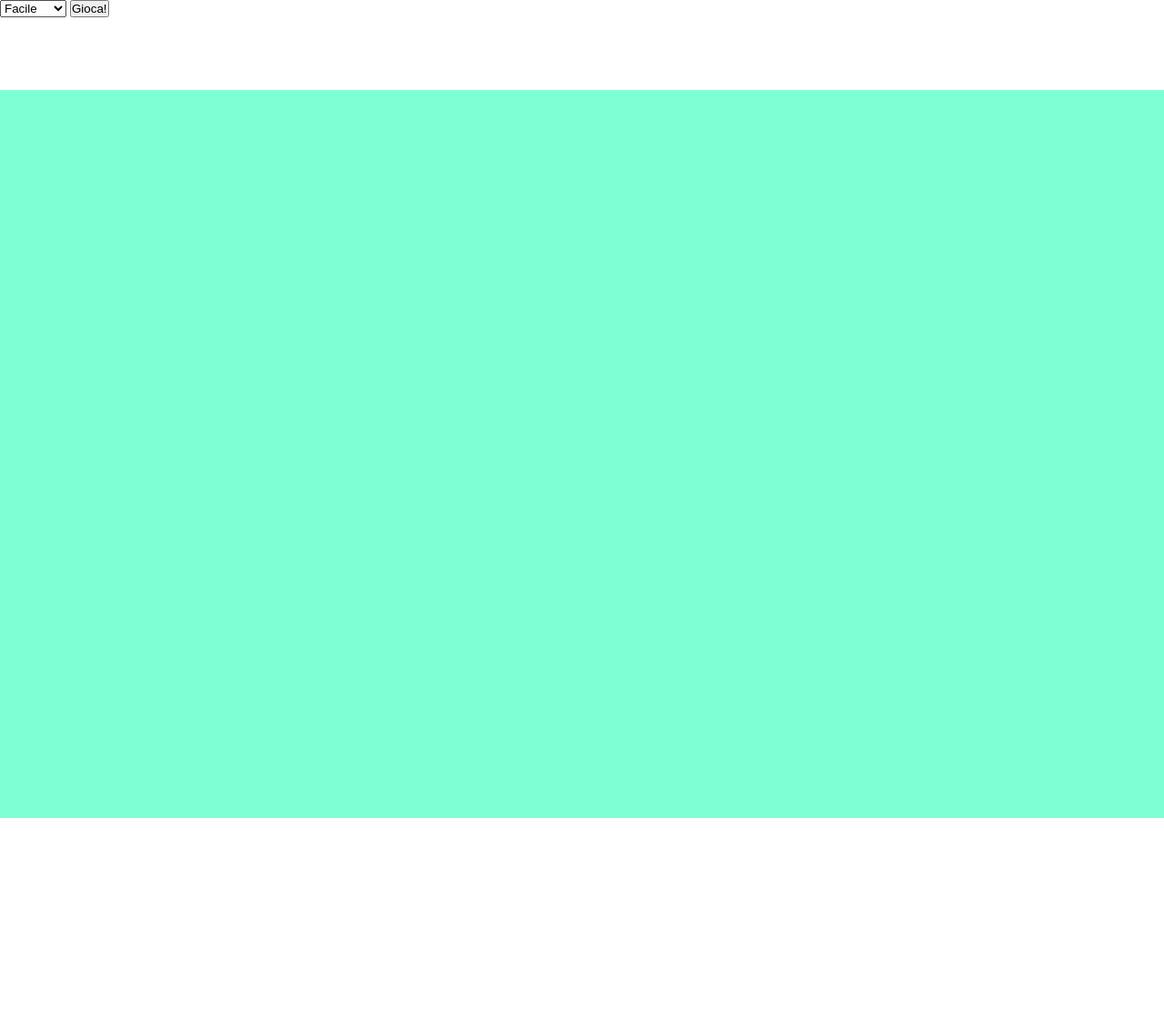
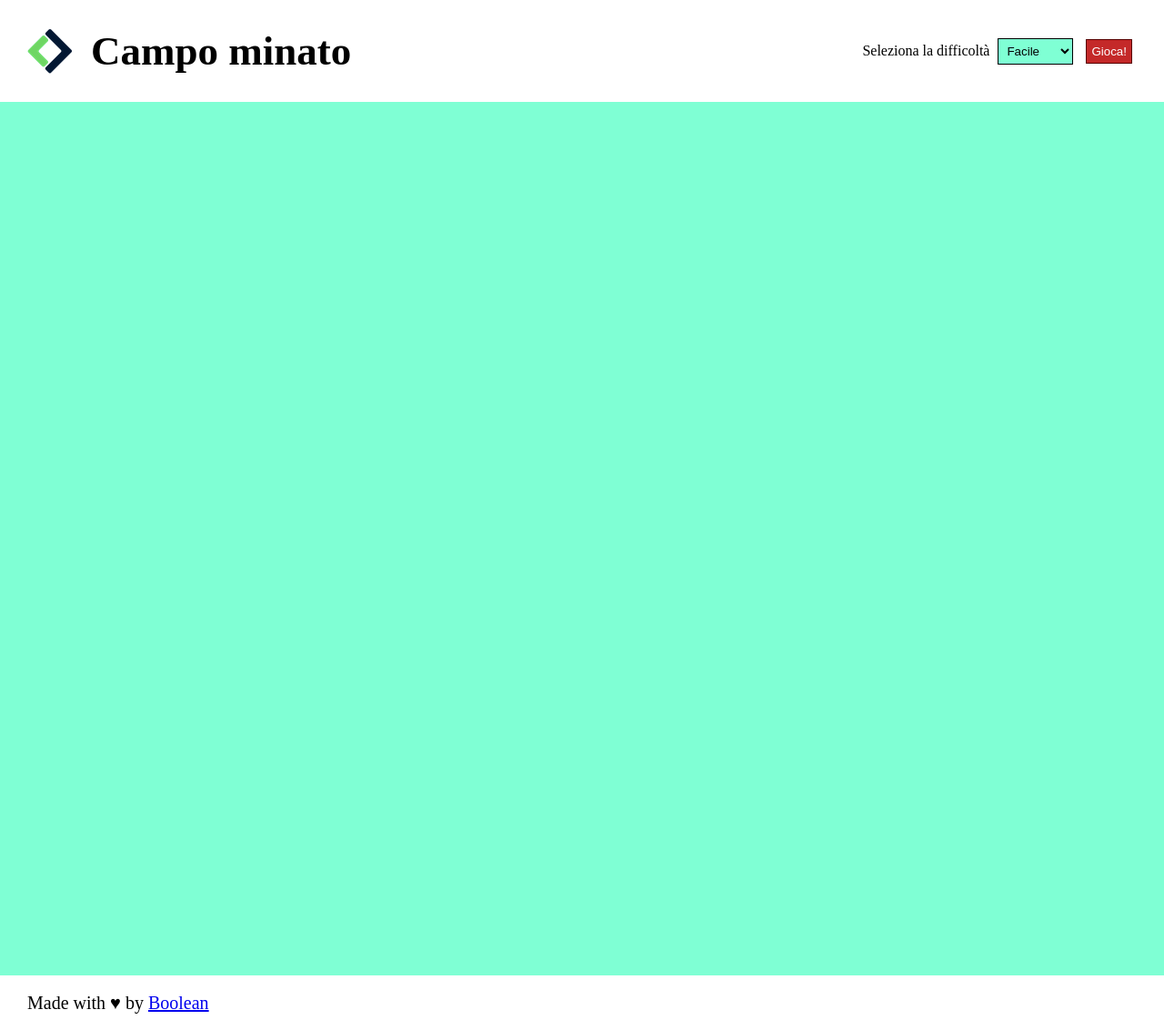
Before and after one commit to fathergasc/js-campominato-grid, a plain HTML site: page index.html in a window 1280 px wide. Shown: the whole page at 91% size. Before the commit the page ends 979 px from the top, so only its background shows below. Drawn offline with Linux system fonts and the light colour scheme.

Commit message:
add: header and footer html content and style

```diff
--- a/css/style.css
+++ b/css/style.css
@@ -12,12 +12,31 @@
     flex-wrap: wrap;
     justify-content: center;
     align-items: center;
-    padding: 50px;
     align-content: flex-start;
 }
 
-main {
+header {
+    display: flex;
+    justify-content: space-between;
+    align-items: center;
+    background-color: white;
+    padding: 30px;
+}
+
+.headerLeft {
+    display: flex;
+    justify-content: flex-start;
+    align-items: center;
+}
+
+body {
     background-color: #7fffd4;
+}
+
+h1 {
+    display: inline;
+    padding-left: 20px;
+    font-size: 45px;
 }
 
 .box {
@@ -25,6 +44,7 @@ main {
     display: flex;
     justify-content: center;
     align-items: center;
+    cursor: crosshair;
 }
 
 .box.box10 {
@@ -45,3 +65,44 @@ main {
 .box.active {
     background-color: lightseagreen;
 }
+
+.px {
+    margin: 0 5px;
+}
+
+#difficulty {
+    background-color: #7fffd4;
+    border: 1px solid black;
+    padding: 5px;
+    cursor: pointer;
+}
+
+#difficulty:hover {
+    background-color: #068057;
+    color: white;
+}
+
+#play {
+    background-color: #c42929;
+    border: 1px solid rgb(88, 1, 1);
+    color: white;
+    padding: 5px;
+    cursor: pointer;
+}
+
+#play:hover {
+    transform: scale(1.2);
+}
+
+footer {
+    height: 40px;
+    padding: 30px;
+    background-color: white;
+    display: flex;
+    justify-content: flex-start;
+    align-items: center;
+}
+
+.footerspan {
+    font-size: 20px;
+}
--- a/index.html
+++ b/index.html
@@ -1,33 +1,35 @@
 <!DOCTYPE html>
 <html lang="en">
   <head>
-        <meta charset="UTF-8">
-        <meta http-equiv="X-UA-Compatible" content="IE=edge">
-        <meta name="viewport" content="width=device-width, initial-scale=1.0">
-        <link rel="stylesheet" href="css/style.css">
+    <meta charset="UTF-8" />
+    <meta http-equiv="X-UA-Compatible" content="IE=edge" />
+    <meta name="viewport" content="width=device-width, initial-scale=1.0" />
+    <link rel="stylesheet" href="css/style.css" />
     <title>Campo minato</title>
   </head>
   <body>
-
     <header>
-            <select name="" id="difficulty">
+      <div class="headerLeft">
+        <img src="img/Logo.png" alt="Logo Boolean" />
+        <h1>Campo minato</h1>
+      </div>
+      <div class="headerRight">
+        <label for="difficulty">Seleziona la difficoltà</label>
+        <select class="px" name="" id="difficulty">
           <option value="100">Facile</option>
           <option value="81">Normale</option>
           <option value="49">Difficile</option>
         </select>
-            <button id="play">Gioca!</button>
-
+        <button class="px" id="play">Gioca!</button>
+      </div>
     </header>
 
     <main>
-            <div id="container">
-
-            </div>
-
+      <div id="container"></div>
     </main>
 
     <footer>
-
+        <span class="footerspan">Made with &hearts; by <a href="#">Boolean</a></span>
     </footer>
 
     <script type="text/javascript" src="js/main.js"></script>
```
Also changed, not shown: img/Logo.png (added). Lines whose indentation alone changed are shown as unchanged.
